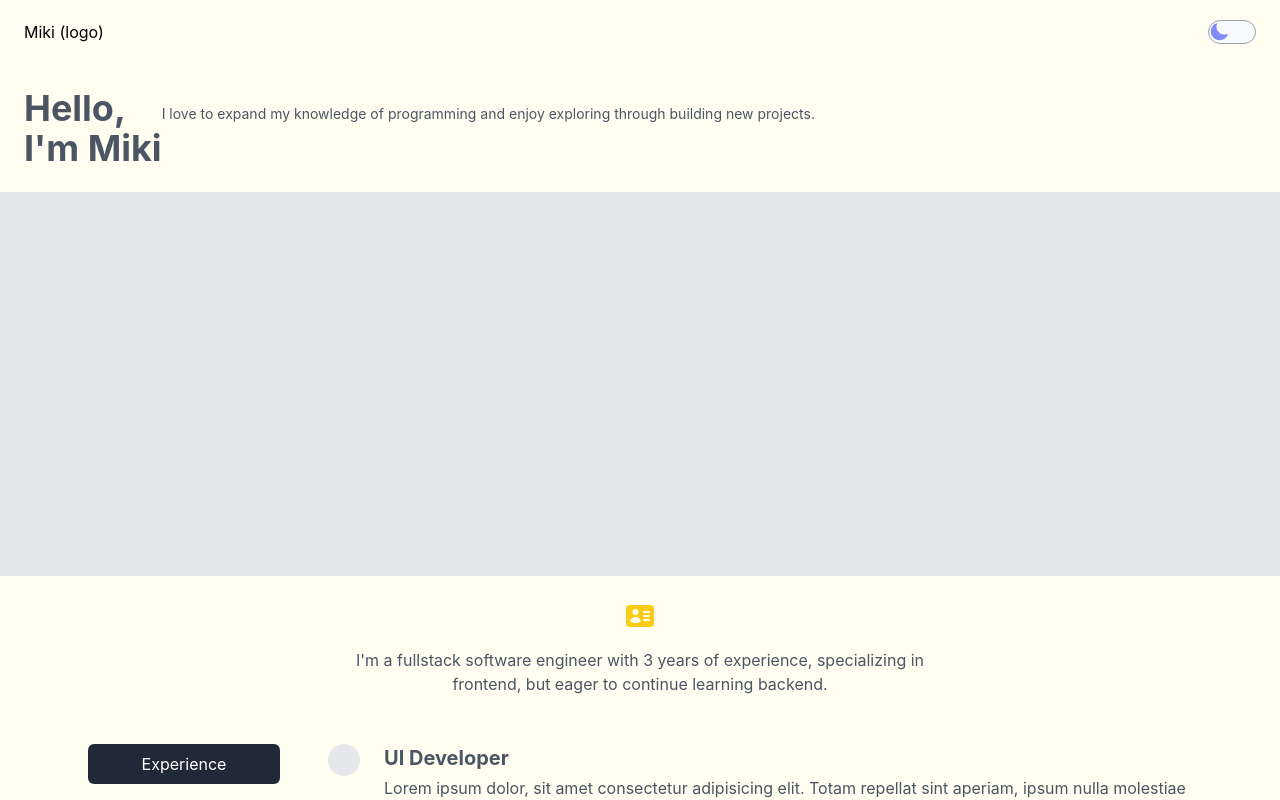
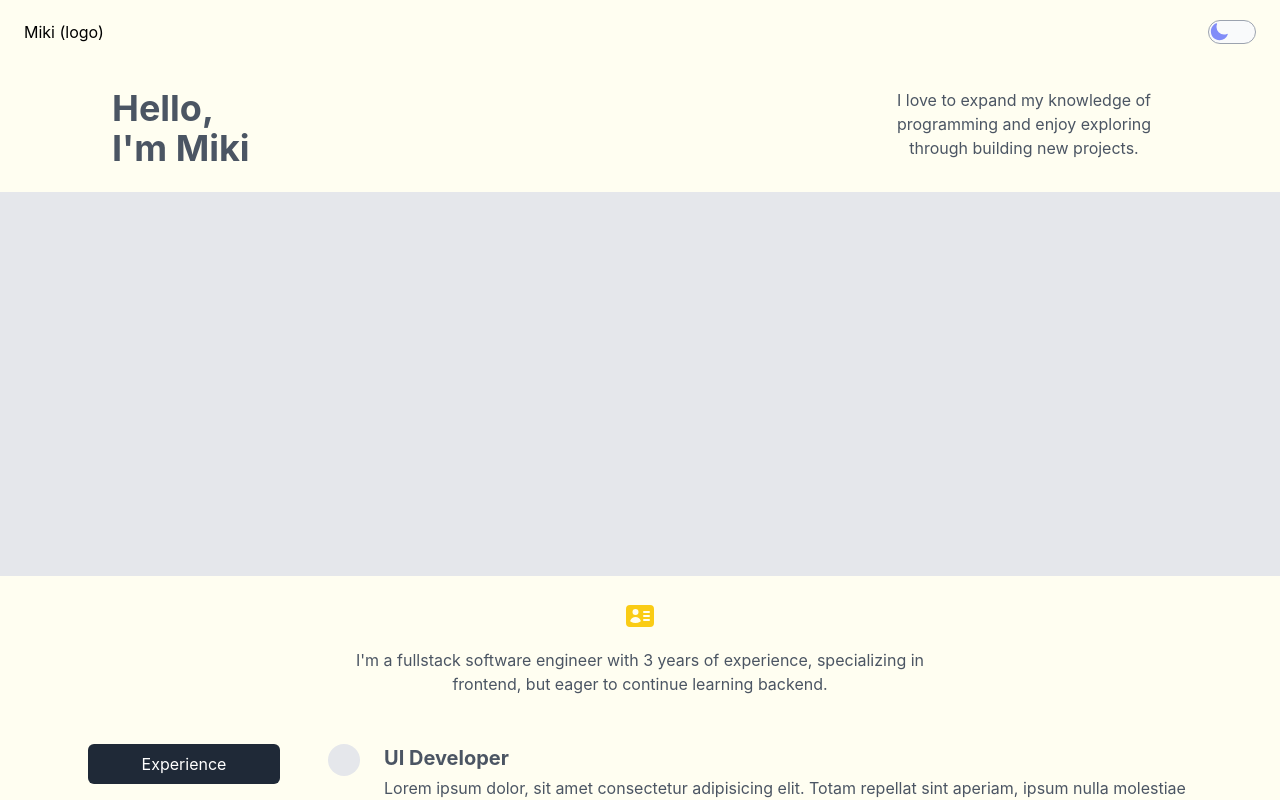
Before and after one commit to miki-saarna/portfolio-v2, a React (Create React App) app in the folder frontend/: page / in a window 1280 px wide. Shown: the top 800 px of the page. Built offline with nearby package versions, Linux system fonts and the light colour scheme.

Commit message:
Hero section mobile friendly

```diff
--- a/frontend/src/home/hero.tsx
+++ b/frontend/src/home/hero.tsx
@@ -5,7 +5,7 @@ function HeroBanner() {
     <div className="">
 
       {/* headline */}
-      <div className="flex flex-col lg:flex-row items-start p-6 text-gray-600 dark:text-gray-300">
+      <div className="max-w-2xl lg:max-w-6xl mx-auto flex flex-col lg:flex-row lg:justify-between items-start p-6 lg:px-12 text-gray-600 dark:text-gray-300">
         <div className="text-left text-4xl font-bold">
           <div>
             Hello,
@@ -14,7 +14,7 @@ function HeroBanner() {
             I'm Miki
           </div>
         </div>
-        <div className="w-4/5 mt-4 text-left text-sm">
+        <div className="w-4/5 lg:w-72 mt-4 lg:mt-0 text-left lg:text-center text-sm lg:text-base">
           I love to expand my knowledge of programming and enjoy exploring through building new projects.
         </div>
       </div>
```
